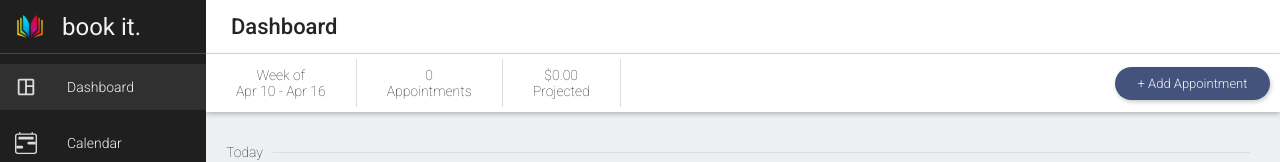
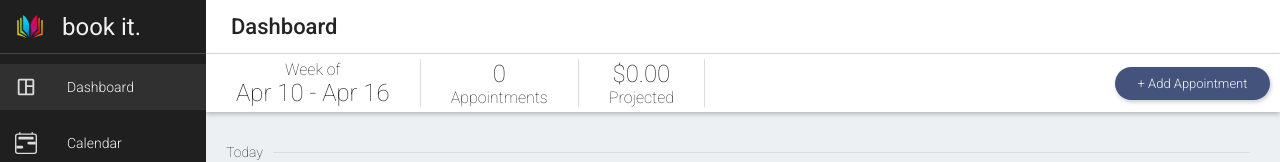
Before and after one commit to ryanhartwig/bookeasy, a Next.js app: page /dashboard in a window 1280 px wide. Shown: the top 162 px of the page. Built offline with nearby package versions, Linux system fonts and the light colour scheme; no server answers.

Commit message:
Fix css rule on .stat, move to direct child of appointmentOptions

```diff
--- a/src/app/dashboard/dashboard.module.scss
+++ b/src/app/dashboard/dashboard.module.scss
@@ -27,10 +27,6 @@
   padding: 8px 30px;
   margin: 5px 0;
   border-right: 1px solid var(--dividers);
-
-  > p {
-    font-size: 14px;
-  }
 }
 
 .headerLarge {
@@ -107,6 +103,10 @@
   > * {
     margin: 12px 0;
     &:first-child { margin-top: 16px }
+  }
+
+  > p {
+    font-size: 14px;
   }
 }
 
--- a/src/app/dashboard/stats.tsx
+++ b/src/app/dashboard/stats.tsx
@@ -9,7 +9,6 @@ import { Service } from '@/types/Service';
 import { getCurrentWeek } from '@/utility/functions/dateRanges/getCurrentWeek';
 import { userId } from '@/utility/sample_data/sample_userId';
 import { useState } from 'react';
-import { AppointmentCard } from '../clients/appointment';
 import { AppointmentActionCard } from './appointmentActionCard';
 import styles from './dashboard.module.scss';
 
```
